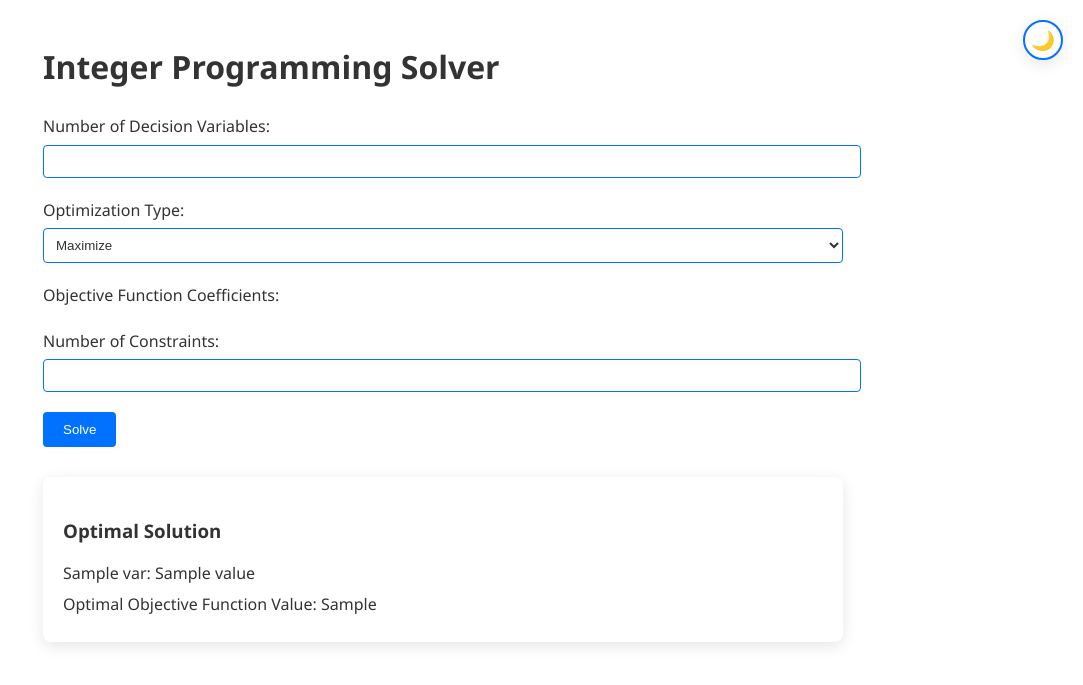
After one commit to Rushikannan2/MP_Project, a Django app: template graphapp/templates/graphapp/IntegerProgramming.html in a window 1280 px wide. The commit adds this page. Shown: the top 685 px of the page, without its empty margins (197-1280 px from the left). Run offline with Django 5.2, Linux system fonts and the light colour scheme; the template is opened without the code that fills it: most values are stand-ins (such as "Sample title", 1, 10 or a date in 2020); parts of the project's set-up code (start-up, migrations or seed data) failed here and were passed over.

Commit message:
Initial commit

```diff
--- /dev/null
+++ b/graphapp/templates/graphapp/IntegerProgramming.html
@@ -0,0 +1,175 @@
+{% extends 'graphapp/base.html' %}
+
+{% block title %}Integer Programming{% endblock %}
+
+{% block additional_styles %}
+    .container {
+        max-width: 800px;
+        margin: 0 auto;
+        padding: 20px;
+    }
+
+    .form-group {
+        margin-bottom: 20px;
+    }
+
+    .form-group label {
+        display: block;
+        margin-bottom: 5px;
+        color: var(--text-color);
+    }
+
+    .form-group input, .form-group select {
+        width: 100%;
+        padding: 8px;
+        border: 1px solid var(--accent-color);
+        border-radius: 4px;
+        background-color: var(--input-bg);
+        color: var(--input-text);
+    }
+
+    .btn {
+        background-color: var(--accent-color);
+        color: white;
+        padding: 10px 20px;
+        border: none;
+        border-radius: 4px;
+        cursor: pointer;
+        transition: background-color 0.3s;
+    }
+
+    .btn:hover {
+        background-color: var(--hover-color);
+    }
+
+    .result-section {
+        margin-top: 30px;
+        padding: 20px;
+        background-color: var(--card-bg);
+        border-radius: 8px;
+        box-shadow: var(--card-shadow);
+    }
+
+    .result-section h3 {
+        color: var(--text-color);
+        margin-bottom: 15px;
+    }
+
+    .result-section p {
+        color: var(--text-color);
+        margin: 5px 0;
+    }
+
+    .constraint-inputs {
+        margin-bottom: 15px;
+        padding: 15px;
+        background-color: var(--step-bg);
+        border-radius: 4px;
+    }
+{% endblock %}
+
+{% block content %}
+<div class="container">
+    <h1>Integer Programming Solver</h1>
+    <form method="post" id="ip-form">
+        {% csrf_token %}
+
+        <div class="form-group">
+            <label for="num_vars">Number of Decision Variables:</label>
+            <input type="number" id="num_vars" name="num_vars" min="1" required>
+        </div>
+
+        <div class="form-group">
+            <label for="opt_type">Optimization Type:</label>
+            <select id="opt_type" name="opt_type" required>
+                <option value="max">Maximize</option>
+                <option value="min">Minimize</option>
+            </select>
+        </div>
+
+        <div id="objective-section" class="form-group">
+            <label>Objective Function Coefficients:</label>
+            <div id="obj-coeffs"></div>
+        </div>
+
+        <div class="form-group">
+            <label for="num_constraints">Number of Constraints:</label>
+            <input type="number" id="num_constraints" name="num_constraints" min="1" required>
+        </div>
+
+        <div id="constraints-section"></div>
+
+        <button type="submit" class="btn">Solve</button>
+    </form>
+
+    {% if result %}
+    <div class="result-section">
+        <h3>Optimal Solution</h3>
+        {% for var, value in result.variables.items %}
+            <p>{{ var }}: {{ value }}</p>
+        {% endfor %}
+        <p>Optimal Objective Function Value: {{ result.objective_value }}</p>
+    </div>
+    {% endif %}
+</div>
+
+<script>
+    document.getElementById('num_vars').addEventListener('change', function() {
+        const numVars = parseInt(this.value);
+        const objCoeffsDiv = document.getElementById('obj-coeffs');
+        objCoeffsDiv.innerHTML = '';
+
+        for (let i = 0; i < numVars; i++) {
+            const input = document.createElement('input');
+            input.type = 'number';
+            input.name = `obj_coeff_${i}`;
+            input.placeholder = `Coefficient for x${i+1}`;
+            input.required = true;
+            objCoeffsDiv.appendChild(input);
+        }
+    });
+
+    document.getElementById('num_constraints').addEventListener('change', function() {
+        const numConstraints = parseInt(this.value);
+        const constraintsSection = document.getElementById('constraints-section');
+        constraintsSection.innerHTML = '';
+
+        for (let i = 0; i < numConstraints; i++) {
+            const constraintDiv = document.createElement('div');
+            constraintDiv.className = 'constraint-inputs';
+
+            const coeffsDiv = document.createElement('div');
+            coeffsDiv.innerHTML = `<label>Constraint ${i+1} Coefficients:</label>`;
+
+            const numVars = parseInt(document.getElementById('num_vars').value);
+            for (let j = 0; j < numVars; j++) {
+                const input = document.createElement('input');
+                input.type = 'number';
+                input.name = `constraint_${i}_coeff_${j}`;
+                input.placeholder = `Coefficient for x${j+1}`;
+                input.required = true;
+                coeffsDiv.appendChild(input);
+            }
+
+            const operatorSelect = document.createElement('select');
+            operatorSelect.name = `constraint_${i}_operator`;
+            operatorSelect.innerHTML = `
+                <option value="<=">≤</option>
+                <option value=">=">≥</option>
+                <option value="=">=</option>
+            `;
+
+            const rhsInput = document.createElement('input');
+            rhsInput.type = 'number';
+            rhsInput.name = `constraint_${i}_rhs`;
+            rhsInput.placeholder = 'RHS value';
+            rhsInput.required = true;
+
+            constraintDiv.appendChild(coeffsDiv);
+            constraintDiv.appendChild(operatorSelect);
+            constraintDiv.appendChild(rhsInput);
+            constraintsSection.appendChild(constraintDiv);
+        }
+    });
+</script>
+{% endblock %}
--- a/graphapp/urls.py
+++ b/graphapp/urls.py
@@ -9,7 +9,8 @@ urlpatterns = [
     path('solve/', views.solve, name='solve'),
     path('transportation/', views.transportation_view, name='transportation'),
     path('solve-transportation/', views.solve_transportation, name='solve_transportation'),
-    path('simplex/', views.simplex_view, name='simplex'),
+    path('simplex/', views.simplex, name='simplex'),
     path('solve-simplex/', views.solve_simplex, name='solve_simplex'),
     path('applications/', views.applications, name='applications'),
+    path('integer-programming/', views.integer_programming, name='integer_programming'),
 ]
```
Also changed, not shown: graphapp/templates/graphapp/home.html (+22 -0 lines), graphapp/views.py (+53 -0 lines).
